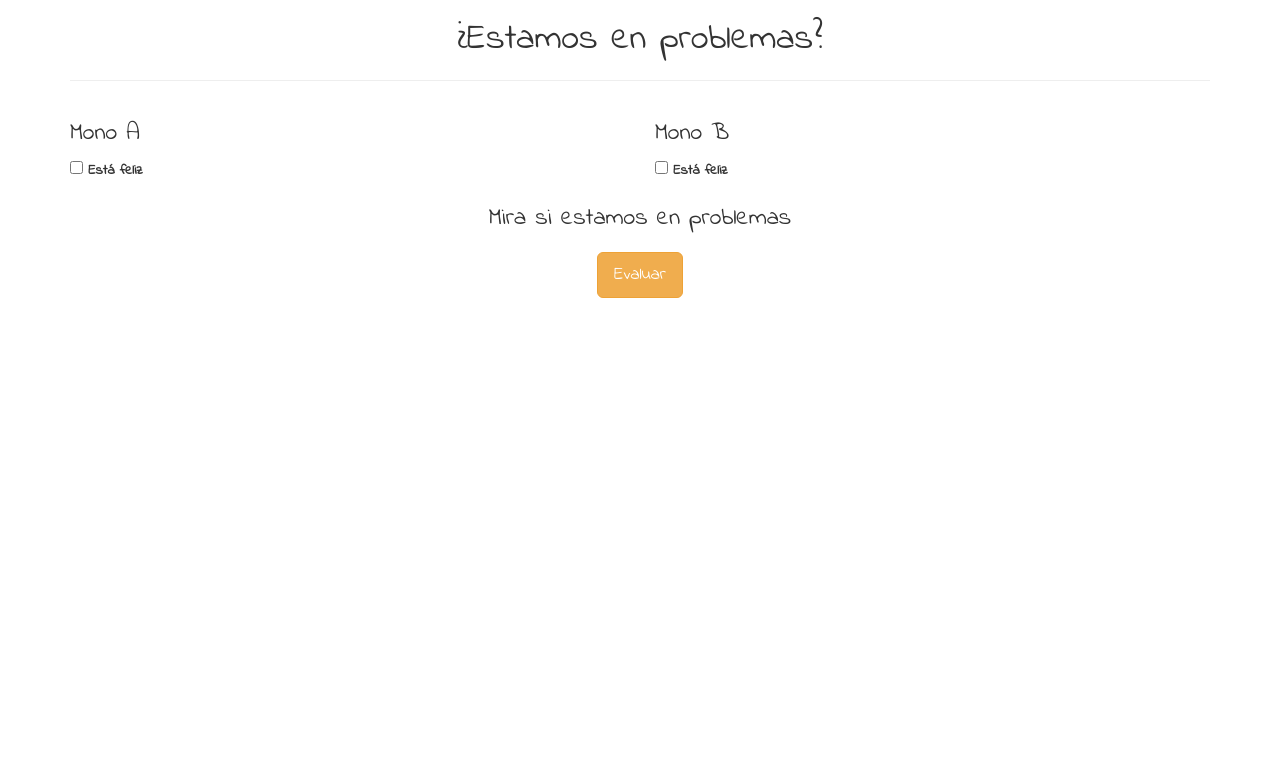
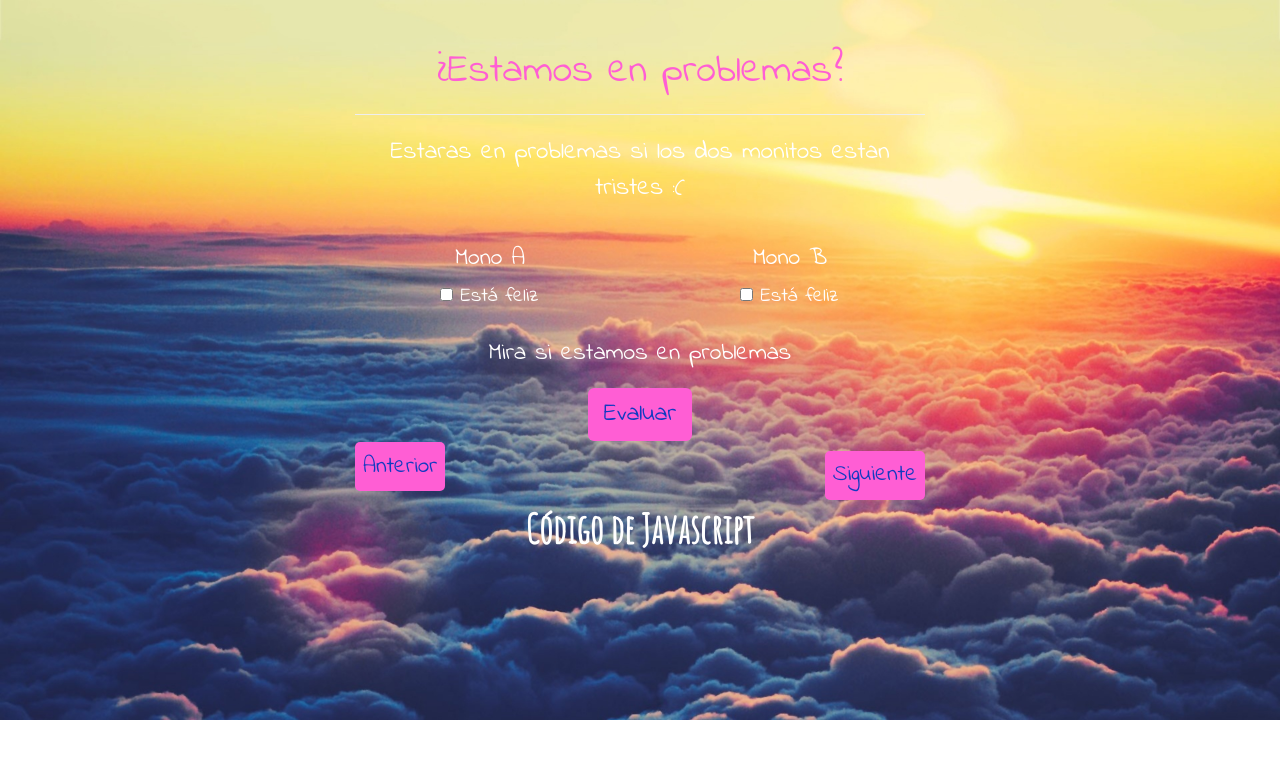
Before and after one commit to FabiAmpuero/ejercicio-7, a plain HTML site: page index.html in a window 1280 px wide. Drawn offline with nearby package versions, Linux system fonts and the light colour scheme; a web font is replaced by a local one.

Commit message:
se agrego estilos

```diff
--- /dev/null
+++ b/css/main.css
@@ -0,0 +1,68 @@
+body {
+    background: url(../img/Sunset-over-clouds-wallpaper-1920x1080.jpg) no-repeat;
+    background-attachment: scroll;
+    background-size: cover;
+    font-family: "Indie Flower";
+    color: #fff;
+    padding-top: 30px;
+}
+h3, input {
+    text-align: center;
+}
+.container {
+    width: 600px;
+}
+.titulo {
+    font-size: 40px;
+    color: #ff5ed4;
+}
+input {
+    color: #000;
+}
+.btn {
+    color: #123ac1;
+    background: #ff5ed4;
+    border: none;
+    font-size: 25px;
+}
+.btn:hover {
+    background: tomato;
+    font-size: 25px;
+    color: #fff;
+}
+label {
+    font-size: 20px;
+    font-weight: 100;
+    color: #fff;
+    margin: 0 auto;
+    padding-left: 85px;
+}
+.row {
+    padding-bottom: 10px;
+}
+.link-codigo {
+    color: #fff;
+    font-size: 40px;
+    text-align: center;
+    font-weight: 600;
+    display: block;
+    font-family: "Amatic SC";
+}
+.link-codigo:hover {
+    color: red;
+    text-decoration: none;
+}
+.btn-links {
+    color: #123ac1;
+    font-size: 23px;
+    background: #ff5ed4;
+    padding: 8px;
+    border-radius: 5px;
+}
+.btn-links:hover {
+    color: #fff;
+    text-decoration: none;
+}
+.btn-sgte {
+    float: right;
+}
--- a/index.html
+++ b/index.html
@@ -5,16 +5,19 @@
     <meta name="viewport" content="width=device-width, initial-scale=1.0">
 	<meta http-equiv="X-UA-Compatible" content="ie=edge">
 	<link rel="stylesheet" href="https://maxcdn.bootstrapcdn.com/bootstrap/3.3.7/css/bootstrap.min.css" integrity="sha384-BVYiiSIFeK1dGmJRAkycuHAHRg32OmUcww7on3RYdg4Va+PmSTsz/K68vbdEjh4u" crossorigin="anonymous">
-  <link href="https://fonts.googleapis.com/css?family=Indie+Flower|Pacifico" rel="stylesheet">
-   <link rel="stylesheet" href="main.css">
+    <link href="https://fonts.googleapis.com/css?family=Indie+Flower|Pacifico" rel="stylesheet">
+    <link href="https://fonts.googleapis.com/css?family=Amatic+SC|Courgette|Dancing+Script|Irish+Grover|Poiret+One" rel="stylesheet">
+    <link rel="shortcut icon" href="img/favicon.png">
+    <link rel="stylesheet" href="css/main.css">
     <title>Sonrisa de monitos</title>
 </head>
 <body>
     <div class="container">
         <div class="row">
             <div class="col-md-12">
-                <h1 class="text-center">¿Estamos en problemas?</h1>
+                <h1 class="text-center titulo">¿Estamos en problemas?</h1>
                 <hr>
+                <p class="text-center" style="font-size:25px">Estaras en problemas si los dos monitos estan tristes :( </p>
             </div>
         </div>
         <div class="row">
@@ -39,6 +42,13 @@
         </div>
         <p class="text-center"><button onclick="evaluar()" class="btn-warning btn-lg btn">Evaluar</button></p>
     </div>
+    <footer>
+        <div class="container">
+            <a class="btn-links btn-ant" href="https://fabiampuero.github.io/ejercicio-6/">Anterior</a>
+            <a class="btn-links btn-sgte" href="https://fabiampuero.github.io/ejercicio-8/">Siguiente</a>
+        </div>
+    </footer>
+    <a class="link-codigo" href="https://github.com/FabiAmpuero/ejercicio-6/blob/master/js/main.js">Código de Javascript</a>
 </body>
-<script src="main.js"></script>
+<script src="js/main.js"></script>
 </html>
--- a/main.js
+++ b/js/main.js
@@ -3,10 +3,10 @@ function monoA(){
     var checkA = document.getElementById("mono_a");
 
     if(checkA.checked){
-        img.innerHTML = '<img src="feliz.gif">';
+        img.innerHTML = '<img src="img/feliz.gif">';
     }
     else {
-        img.innerHTML = '<img src="triste.gif-c200">';
+        img.innerHTML = '<img src="img/triste.gif-c200">';
     }
 }
 
@@ -15,10 +15,10 @@ function monoB(){
     var checkB = document.getElementById("mono_b");
 
     if(checkB.checked){
-        img.innerHTML = '<img src="feliz.gif">';
+        img.innerHTML = '<img src="img/feliz.gif">';
     }
     else {
-        img.innerHTML = '<img src="triste.gif-c200">';
+        img.innerHTML = '<img src="img/triste.gif-c200">';
     }
 }
 
--- a/main.css
+++ /dev/null
@@ -1,4 +0,0 @@
-body {
-    /*background: tomato;*/
-    font-family: "Indie Flower";
-}
```
Also changed, not shown: img/HD-Wallpapers1_FOSmVKg.jpeg (added), img/Sunset-over-clouds-wallpaper-1920x1080.jpg (added), img/favicon.png (added), img/feliz.gif (renamed from feliz.gif), img/tumblr-nature-hd-wallpapers.jpg (added), 2 other files.
